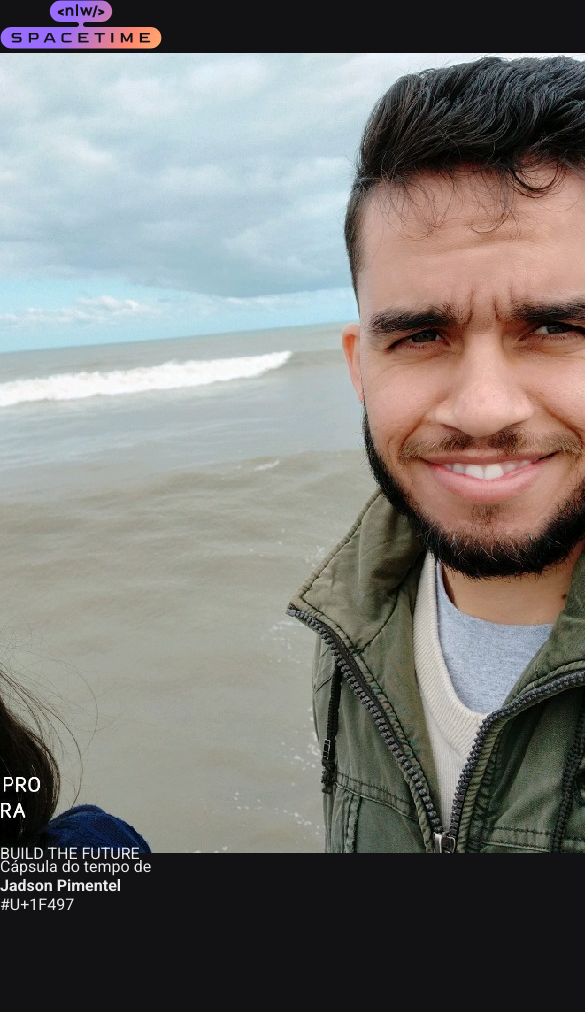
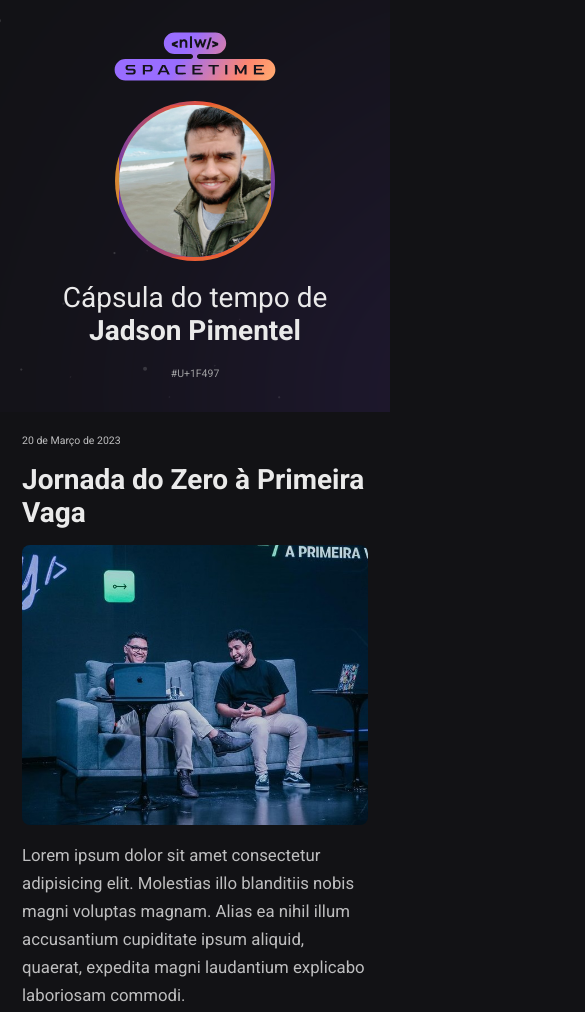
Before and after one commit to bighead991/NLW-Explorer, a plain HTML site: page index.html in a window 390 px wide. Shown: the top 1012 px of the page, 585 px wide, since content can reach past the window. Before the commit the page ends 914 px from the top, so only its background shows below. Drawn offline with Linux system fonts and the light colour scheme.

Commit message:
NLW Spacetime

```diff
--- a/index.html
+++ b/index.html
@@ -60,4 +60,4 @@
   </body>
 </html>
 
-BUILD THE FUTURE
+BUILDTHEFUTURE
--- a/style.css
+++ b/style.css
@@ -5,6 +5,34 @@
   padding: 0;
   box-sizing: border-box;
   font-family: "Roboto", sans-serif;
+}
+
+:root {
+  font-size: 16px;
+}
+
+::-webkit-scrollbar {
+  width: 8px;
+}
+
+::-webkit-scrollbar-track {
+  background-color: #2c2c31;
+}
+
+::-webkit-scrollbar-thumb {
+  background-color: 9e9ea0;
+}
+
+@keyframes entries {
+  from {
+    opacity: 0;
+    transform: translateY(-200px);
+  }
+
+  to {
+    opacity: 1;
+    transform: translateY(0);
+  }
 }
 
 body {
@@ -20,7 +48,9 @@ body {
 nav {
   padding: 64px;
   grid-area: timeline;
+
   overflow-y: scroll;
+  animation: entries 0.7s ease-in-out;
 }
 
 .memory {
@@ -34,11 +64,11 @@ nav {
 
 .memory small {
   color: #bebebf;
-  font-size: 12px;
+  font-size: 0.75rem;
 }
 
 .memory h1 {
-  font-size: 32px;
+  font-size: 2rem;
   color: #eaeaea;
 }
 
@@ -47,14 +77,90 @@ nav {
   height: 280px;
   object-fit: cover;
   border-radius: 8px;
+
+  transition: transform 0.3s ease-in-out;
+}
+
+.memory div {
+  width: 100%;
+  height: 280px;
+  overflow: hidden;
+  border-radius: 8px;
+}
+
+.memory:hover img {
+  transform: scale(1.2);
 }
 
 .memory p {
-  font-size: 18px;
+  font-size: 1.2rem;
   color: #bebebf;
   line-height: 28px;
 }
 
 aside {
   grid-area: profile;
+
+  display: flex;
+  flex-direction: column;
+  align-items: center;
+  justify-content: center;
+  gap: 20px;
+
+  border-right: 1px solid;
+  border-image: linear-gradient(#727275, #2c2c31) 1;
+
+  background-image: url("./assets/background.svg");
+  background-position: top right;
+  background-repeat: no-repeat;
+  background-size: auto 100;
 }
+
+aside * {
+  animation: entries 0.7s ease-in-out;
+}
+
+aside img:nth-child(2) {
+  width: 160px;
+  height: 160px;
+  border-radius: 50%;
+
+  border: 4px solid transparent;
+  background: linear-gradient(#d39333, #ed5636, #633bbc) padding-box,
+    linear-gradient(260deg, #d39333, #ed5636, #633bbc);
+}
+
+aside p {
+  font-size: 2rem;
+  text-align: center;
+}
+
+aside span {
+  font-size: 0.75rem;
+  color: #9e9ea0;
+}
+
+/* RESPONSIVIDADE PARA SITES */
+@media (max-width: 768px) {
+  :root {
+    font-size: 14px;
+  }
+
+  body {
+    grid-template-columns: 1fr;
+    grid-template-rows: 0.2fr 0.8fr;
+    grid-template-areas:
+      "profile"
+      "timeline";
+  }
+
+  aside {
+    border-right: none;
+    padding: 32px 12px;
+  }
+
+  nav {
+    overflow-y: visible;
+    padding: 22px;
+  }
+}
```
Also changed, not shown: 1 other file.
